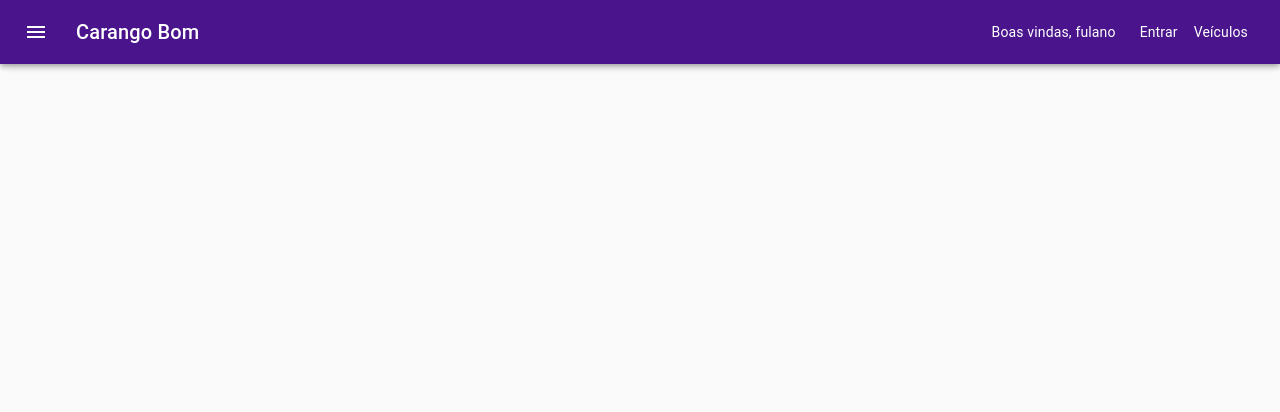
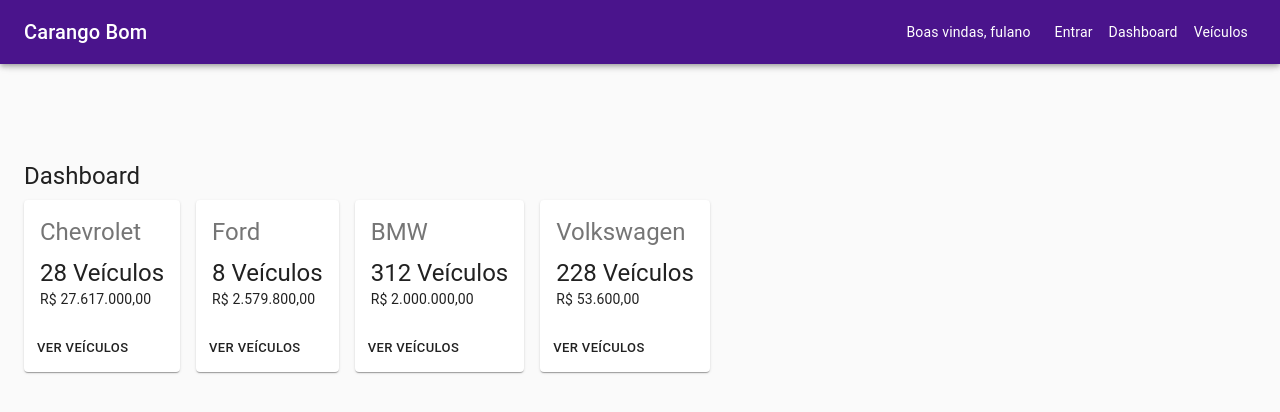
Before and after one commit to CaelumAulas/aceleratw-turma3-grupo1-frontend, a React (Create React App) app: page /dashboard in a window 1280 px wide. Shown: the top 412 px of the page. Built offline with nearby package versions, Linux system fonts and the light colour scheme.

Commit message:
Creates Dashboard page

```diff
--- a/src/components/AppRouter/AppRouter.js
+++ b/src/components/AppRouter/AppRouter.js
@@ -3,6 +3,7 @@
 import CreateUserPage from '../../pages/CreateUserPage'
 import HomePage from '../../pages/HomePage'
 import LoginPage from '../../pages/LoginPage'
+import DashboardPage from '../../pages/DashboardPage'
 import Header from '../Header/Header'
 
 export default function AppRouter() {
@@ -20,6 +21,9 @@
           <Route path="/novo-usuario">
             <CreateUserPage />
           </Route>
+          <Route path="/dashboard">
+            <DashboardPage />
+          </Route>
         </Switch>
       </Box>
     </Router>
--- /dev/null
+++ b/src/components/BrandCard/BrandCard.jsx
@@ -0,0 +1,36 @@
+import { Box } from '@material-ui/core'
+import Button from '@material-ui/core/Button'
+import Card from '@material-ui/core/Card'
+import CardActions from '@material-ui/core/CardActions'
+import CardContent from '@material-ui/core/CardContent'
+import Typography from '@material-ui/core/Typography'
+import React from 'react'
+import { formatToCurrency } from '../../infraestructure/currency'
+
+export default function BrandCard({ brand, totalVehicles, amount }) {
+  return (
+    <Box mr={2}>
+      <Card>
+        <CardContent>
+          <Typography
+            variant="h5"
+            component="h2"
+            color="textSecondary"
+            gutterBottom
+          >
+            {brand}
+          </Typography>
+          <Typography variant="h5" component="h2">
+            {totalVehicles} {totalVehicles === 1 ? 'Veículo' : 'Veículos'}
+          </Typography>
+          <Typography variant="body2" component="p">
+            {formatToCurrency(amount)}
+          </Typography>
+        </CardContent>
+        <CardActions>
+          <Button size="small">Ver Veículos</Button>
+        </CardActions>
+      </Card>
+    </Box>
+  )
+}
--- a/src/components/Header/Header.js
+++ b/src/components/Header/Header.js
@@ -26,14 +26,14 @@
     <>
       <AppBar position="fixed" color="primary">
         <Toolbar>
-          <IconButton
+          {/* <IconButton
             edge="start"
             className={classes.menuButton}
             color="inherit"
             aria-label="menu"
           >
             <MenuIcon />
-          </IconButton>
+          </IconButton> */}
           <Typography variant="h6" className={classes.title}>
             <Link component={NavLink} to="/" color="inherit">
               Carango Bom
@@ -48,6 +48,11 @@
             </Link>
           </Box>
           <Box p={1}>
+            <Link component={NavLink} to="/dashboard" color="inherit">
+              Dashboard
+            </Link>
+          </Box>
+          <Box p={1}>
             <Link component={NavLink} to="/" color="inherit">
               Veículos
             </Link>
--- /dev/null
+++ b/src/pages/DashboardPage.jsx
@@ -0,0 +1,23 @@
+import { Box } from '@material-ui/core'
+import Container from '@material-ui/core/Container'
+import Typography from '@material-ui/core/Typography'
+import React from 'react'
+import BrandCard from '../components/BrandCard/BrandCard'
+
+export default function DashboardPage() {
+  return (
+    <>
+      <Container maxWidth="lg">
+        <Typography variant="h5" component="h2" gutterBottom>
+          Dashboard
+        </Typography>
+        <Box display="flex" flexWrap="wrap">
+          <BrandCard brand="Chevrolet" totalVehicles={28} amount={27617000} />
+          <BrandCard brand="Ford" totalVehicles={8} amount={2579800} />
+          <BrandCard brand="BMW" totalVehicles={312} amount={2000000} />
+          <BrandCard brand="Volkswagen" totalVehicles={228} amount={53600} />
+        </Box>
+      </Container>
+    </>
+  )
+}
```
